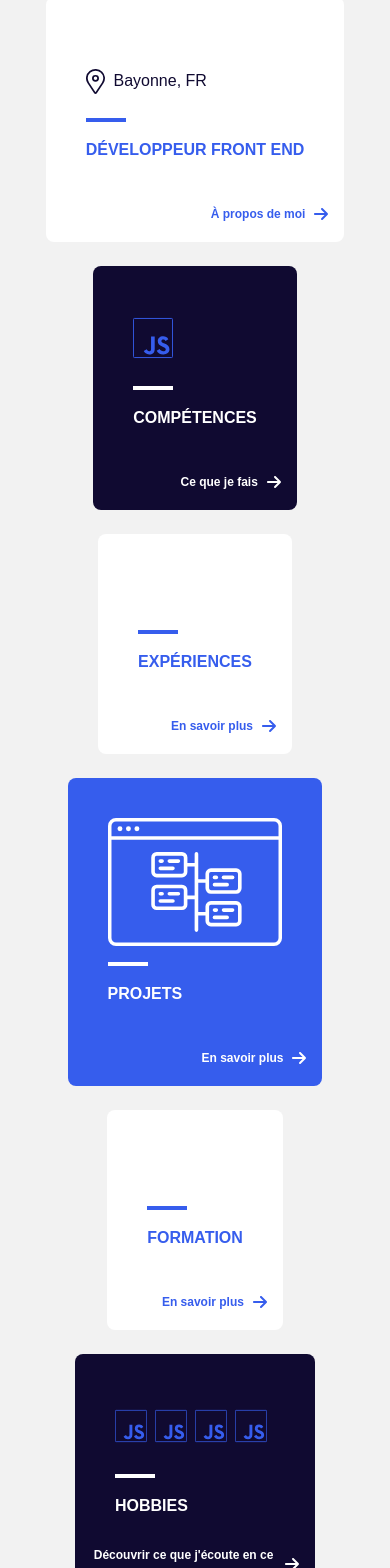
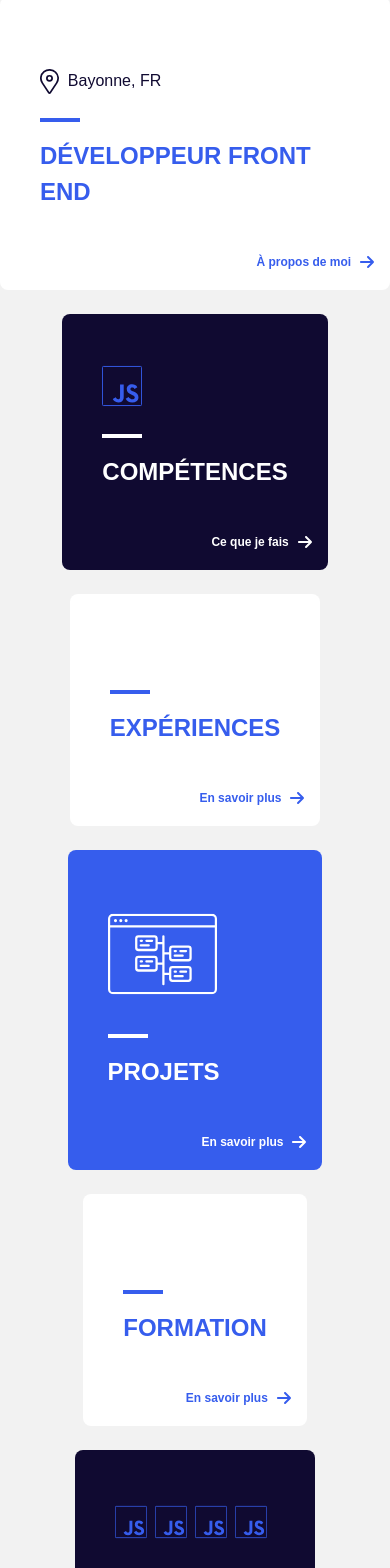
Before and after one commit to renaudfournet/website-resume, a React (Create React App) app: page / in a window 390 px wide. Shown: the part 380-1948 px from the top of the page. Built offline with nearby package versions, Linux system fonts and the light colour scheme.

Commit message:
fixed font size on mobile

```diff
--- a/src/components/pages/description/Description.tsx
+++ b/src/components/pages/description/Description.tsx
@@ -69,7 +69,7 @@ function Description() {
         </div>
         <div className="line-horizontal-white mt-4 mb-4"></div>
         <div>
-          <p className="flex justify-start font-black text-1xl xs:text-4xl md:text-4xl text-white-100">
+          <p className="flex justify-start font-black text-2xl xs:text-4xl md:text-4xl text-white-100">
             COMPÉTENCES
           </p>
         </div>
--- a/src/components/pages/etudes/Etudes.tsx
+++ b/src/components/pages/etudes/Etudes.tsx
@@ -18,7 +18,7 @@ function Etudes() {
         <div className="h-10 xs:h-32 md:h-32"></div>
 
         <div className="line-horizontal-blue mt-4 mb-4"></div>
-        <p className="flex text-left font-black text-1xl xs:text-4xl sm:text-4xl text-primary-100">
+        <p className="flex text-left font-black text-2xl xs:text-4xl sm:text-4xl text-primary-100">
           FORMATION
         </p>
       </div>
--- a/src/components/pages/experience/Experience.tsx
+++ b/src/components/pages/experience/Experience.tsx
@@ -18,7 +18,7 @@ function Experience() {
         <div className="h-10 xs:h-32 md:h-32"></div>
 
         <div className="line-horizontal-blue mt-4 mb-4"></div>
-        <p className="flex text-left font-black text-1xl xs:text-4xl sm:text-4xl text-primary-100">
+        <p className="flex text-left font-black text-2xl xs:text-4xl sm:text-4xl text-primary-100">
           EXPÉRIENCES
         </p>
       </div>
--- a/src/components/pages/infos/Infos.tsx
+++ b/src/components/pages/infos/Infos.tsx
@@ -22,7 +22,7 @@ function Infos() {
               <img alt="location" src={location} /> &nbsp; Bayonne, FR
             </p>
             <hr className="line-horizontal-blue mt-6 mb-4" />
-            <p className="flex text-left font-black text-1xl xs:text-4xl sm:text-4xl text-primary-100">
+            <p className="flex text-left font-black text-2xl xs:text-4xl sm:text-4xl text-primary-100">
               DÉVELOPPEUR FRONT END
             </p>
           </div>
--- a/src/components/pages/interests/Interests.tsx
+++ b/src/components/pages/interests/Interests.tsx
@@ -78,7 +78,7 @@ function Interests(props: any) {
         </div>
         <div className="line-horizontal-white mt-4 mb-4"></div>
         <div>
-          <p className="flex justify-start font-black text-1xl xs:text-4xl md:text-4xl text-white-100">
+          <p className="flex justify-start font-black text-2xl xs:text-4xl md:text-4xl text-white-100">
             HOBBIES
           </p>
         </div>
--- a/src/components/pages/portfolio/Portfolio.tsx
+++ b/src/components/pages/portfolio/Portfolio.tsx
@@ -22,7 +22,7 @@ function Description() {
         </div>
         <div className="mb-10">
           <div className="line-horizontal-white mt-4 mb-4"></div>
-          <p className="flex text-left font-black text-1xl xs:text-4xl sm:text-4xl text-white-100">
+          <p className="flex text-left font-black text-2xl xs:text-4xl sm:text-4xl text-white-100">
             PROJETS
           </p>
         </div>
```
